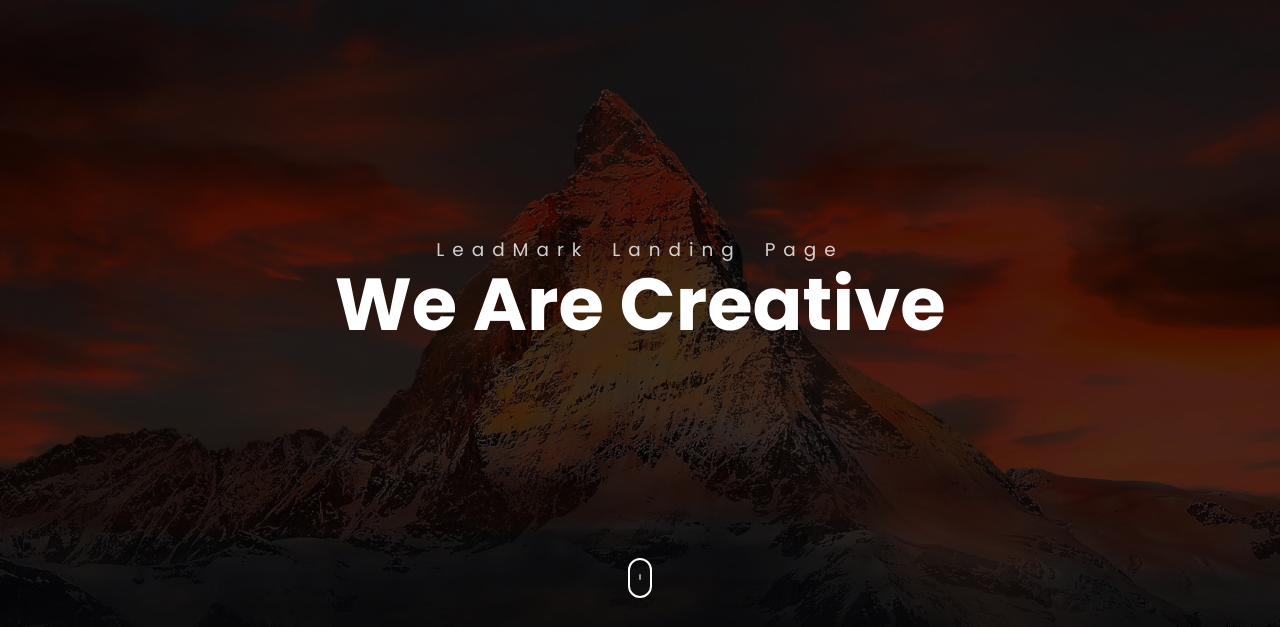
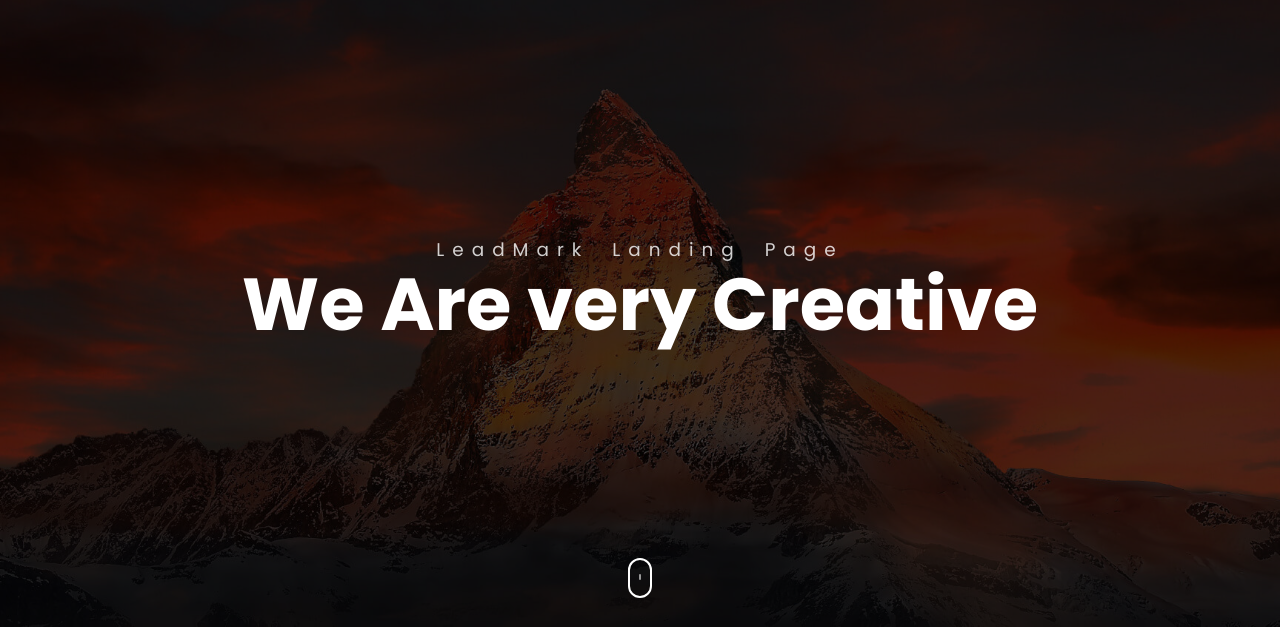
Before and after one commit to NasirHaider/k8s, a website: page html/public_html/index.html in a window 1280 px wide. Shown: the part 102-729 px from the top of the page. Drawn offline with Linux system fonts and the light colour scheme.

Commit message:
Update index.html

```diff
--- a/html/public_html/index.html
+++ b/html/public_html/index.html
@@ -52,7 +52,7 @@
     <header class="header">
         <div class="overlay">
             <h1 class="subtitle">LeadMark Landing Page</h1>
-            <h1 class="title">We Are Creative</h1>
+            <h1 class="title">We Are very Creative</h1>
         </div>
         <div class="shape">
             <svg viewBox="0 0 1500 200">
```
